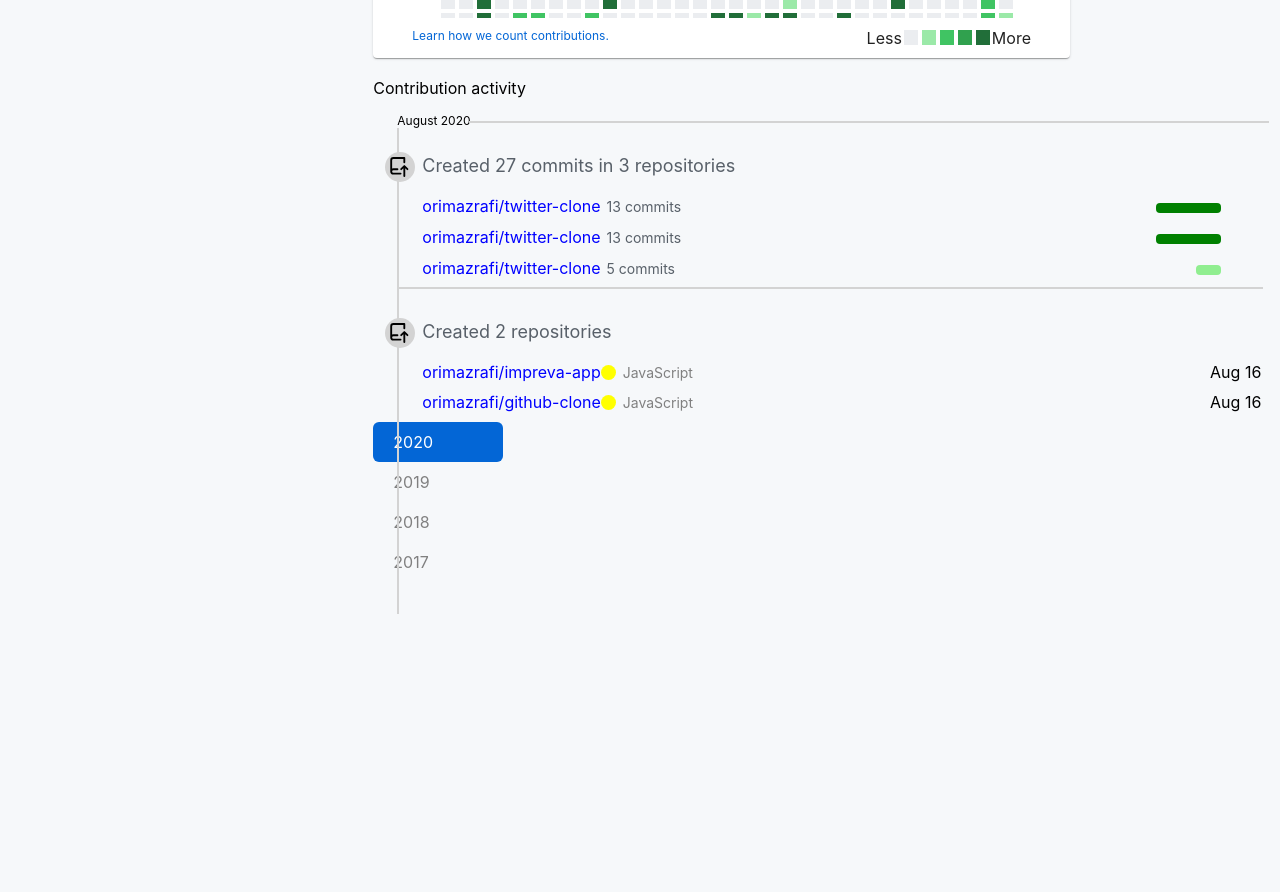
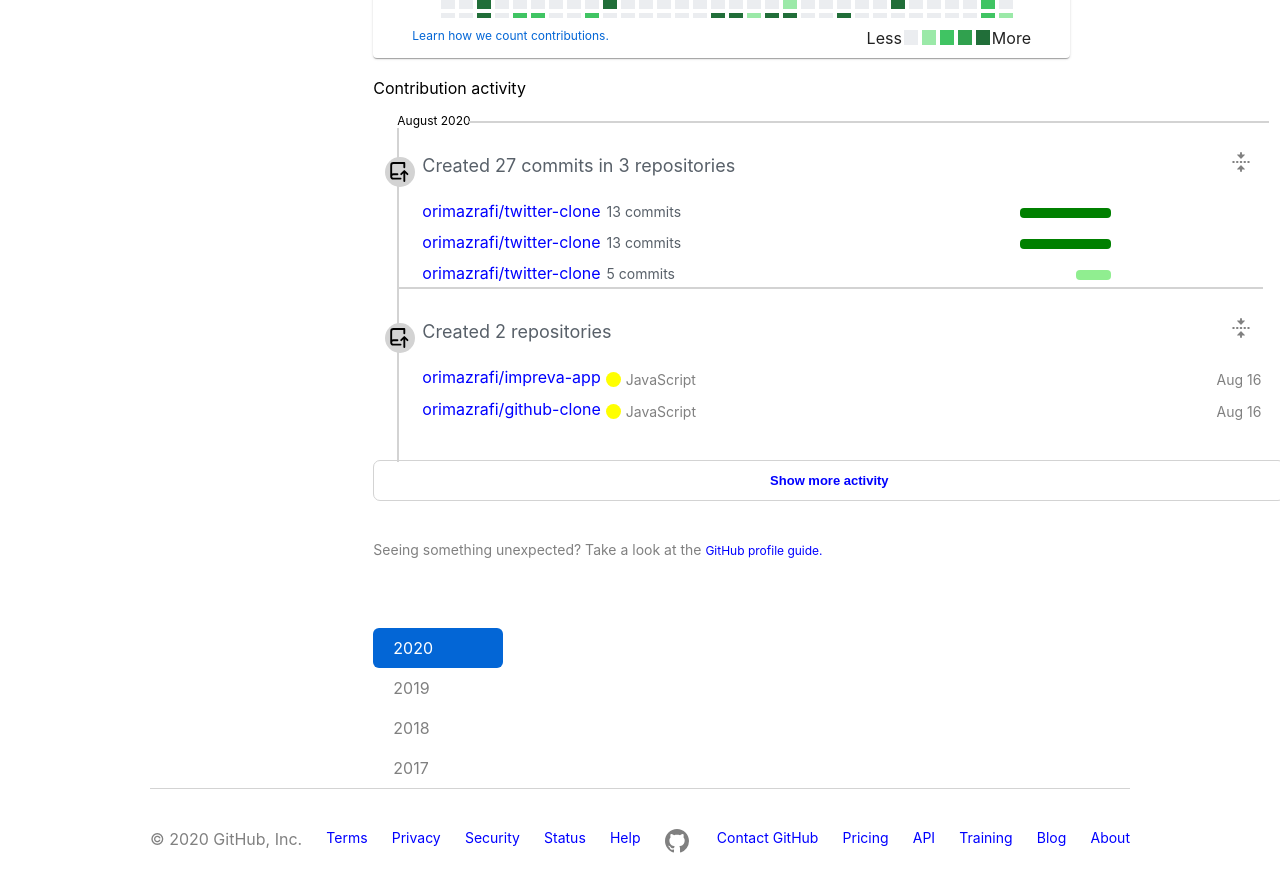
Before and after one commit to orimazrafi/github-clone, a React (Create React App) app: page /profile in a window 1280 px wide. Shown: the part 880-1772 px from the top of the page. Before the commit the page ends 1515 px from the top, so only its background shows below. Built offline with nearby package versions, Linux system fonts and the light colour scheme.

Commit message:
Handle main profile to the bottom.

```diff
--- a/src/components/BorderBottom/BorderBottom.js
+++ b/src/components/BorderBottom/BorderBottom.js
@@ -1,3 +1,3 @@
 import React from 'react'
 
-export const BorderBottom = (props) => <div style={{ borderBottom: "1px solid lightgray", margin: props.margin, position: props.position, top: props.top }} />
+export const BorderBottom = (props) => <div style={{ borderBottom: "1px solid lightgray", margin: props.margin, width: props.width, position: props.position, top: props.top }} />
--- a/src/components/FrameWorkAndColor/FrameWorkAndColor.js
+++ b/src/components/FrameWorkAndColor/FrameWorkAndColor.js
@@ -1,7 +1,7 @@
 import React from 'react'
 export const FrameWorkAndColor = (props) => {
     return <div>
-        <div style={{ background: props.background, display: "inline-block", marginRight: "7px", alignSelf: "center", position: "relative", borderRadius: "50%", top: "2px", height: "15px", width: "15px" }}>
+        <div style={{ background: props.background, display: "inline-block", marginRight: "7px", margin: props.margin, alignSelf: "center", position: "relative", borderRadius: "50%", top: "2px", height: "15px", width: "15px" }}>
         </div>
         <div style={{ display: "inline-block", color: props.color, fontSize: props.fontSize }}>
             {props.framework}
--- a/src/components/ProfileComponent/ProfileComponent.js
+++ b/src/components/ProfileComponent/ProfileComponent.js
@@ -1,5 +1,5 @@
 import React, { useState } from 'react'
-import { Grid, Card, Container } from '@material-ui/core'
+import { Grid, Card, Container, Button } from '@material-ui/core'
 import { ClickedText } from '../ClickedText/ClickedText'
 import { FrameWorkAndColor } from '../FrameWorkAndColor/FrameWorkAndColor'
 import { repositoriesCards } from "../../helpers"
@@ -173,12 +173,28 @@
                                 <div style={{ fontSize: "12px", marginTop: "15px" }}>
                                     {commitObject.date}
                                 </div>
-                                <div style={{ borderLeft: "2px solid lightgray", height: "40vh", position: "absolute" }}></div>
-                                <div style={{ bottom: "7px", left: commitObject.date ? "72px" : "2px", borderTop: "2px solid lightgray", width: commitObject.date ? "800px" : "864px", position: "relative" }}></div>
+                                <div style={{ borderLeft: "2px solid lightgray", minHeight: "168px", position: "absolute" }}></div>
+                                <div style={{ bottom: "7px", marginTop: commitObject.date ? "" : "-5px", left: commitObject.date ? "72px" : "2px", borderTop: "2px solid lightgray", width: commitObject.date ? "800px" : "864px", position: "relative" }}></div>
                                 <Grid style={{ marginLeft: "25px" }}>
-                                    <ClickedText fontSize="18px" margin="25px 0 0 0 " >
-                                        {commitObject.headline}
-                                    </ClickedText>
+                                    <Grid container style={{ margin: "25px 0 0 0 " }}>
+
+                                        <ClickedText fontSize="18px"  >
+                                            {commitObject.headline}
+                                        </ClickedText>
+                                        <Grid style={{ margin: "2px 0 0 auto" }}>
+
+                                            <SvgIcon
+                                                height="20px"
+                                                fill="gray"
+                                                position="relative"
+                                                margin="0 4px 0 0 "
+                                                top="-5px"
+                                                right="6px"
+                                                fillRule="evenodd"
+                                                pathname="M10.896 2H8.75V.75a.75.75 0 00-1.5 0V2H5.104a.25.25 0 00-.177.427l2.896 2.896a.25.25 0 00.354 0l2.896-2.896A.25.25 0 0010.896 2zM8.75 15.25a.75.75 0 01-1.5 0V14H5.104a.25.25 0 01-.177-.427l2.896-2.896a.25.25 0 01.354 0l2.896 2.896a.25.25 0 01-.177.427H8.75v1.25zm-6.5-6.5a.75.75 0 000-1.5h-.5a.75.75 0 000 1.5h.5zM6 8a.75.75 0 01-.75.75h-.5a.75.75 0 010-1.5h.5A.75.75 0 016 8zm2.25.75a.75.75 0 000-1.5h-.5a.75.75 0 000 1.5h.5zM12 8a.75.75 0 01-.75.75h-.5a.75.75 0 010-1.5h.5A.75.75 0 0112 8zm2.25.75a.75.75 0 000-1.5h-.5a.75.75 0 000 1.5h.5z" />
+
+                                        </Grid>
+                                    </Grid>
                                     <div style={{ padding: "10px", background: "lightgray", borderRadius: "50%", position: "relative", width: "10px", height: "10px", right: "37px", bottom: "24px" }}>
 
                                         <SvgIcon
@@ -206,32 +222,35 @@
                                                             {commit.commit}
                                                         </ClickedText>
                                                     </Grid>
-                                                    <Grid style={{ margin: "7px 40px 0 auto" }}>
-                                                        <div style={{ borderRadius: "4px", borderBottom: `10px solid ${handleLineLength(commit.commit)}`, width: commit.commit.split(" ")[0] * 5 + "px" }} ></div>
+                                                    <Grid style={{ margin: "7px 150px 0 auto" }}>
+                                                        <div style={{ borderRadius: "4px", borderBottom: `10px solid ${handleLineLength(commit.commit)}`, width: commit.commit.split(" ")[0] * 7 + "px" }} ></div>
                                                     </Grid>
                                                 </Grid>
                                                 :
                                                 <Grid container>
                                                     <Grid>
-
                                                         <FrameWorkAndColor
+                                                            margin="3px 5px 0 5px"
                                                             background={commit.framework.background}
                                                             framework={commit.framework.framework}
                                                             color="gray"
                                                             fontSize="14px"
                                                         />
                                                     </Grid>
-                                                    <Grid style={{ marginLeft: "auto" }}>
+                                                    <Grid style={{ margin: "4px 0 0.5px auto ", fontSize: "14px", color: "gray" }}>
                                                         Aug 16
                                                         </Grid>
                                                 </Grid>
-
                                             }
                                         </Grid>
                                     </Grid>)}
                                 </Grid>
                             </Container>
                         })}
+                        <button className={style.show_more_activity} style={{ border: "1px solid lightgray", background: "white", fontSize: "13px", fontWeight: "600", padding: "12px", width: "100%", borderRadius: "7px", color: "blue" }}>Show more activity</button>
+                        <div style={{ margin: "40px 0 70px 0", color: "gray", fontSize: "14px" }}>
+                            Seeing something unexpected? Take a look at the <ClickedText inlineBlock="inline-block" color="blue" underline="underline">
+                                GitHub profile guide.    </ClickedText></div>
                     </Grid>
                 </Grid>
             </Grid>
--- a/src/components/ProfileComponent/style.module.scss
+++ b/src/components/ProfileComponent/style.module.scss
@@ -38,3 +38,12 @@
         background: #f8f2f2;
     }
 }
+
+.show_more_activity {
+    margin: 29px 0 0 0;
+
+    &:hover {
+        background: lightslategrey;
+        cursor: pointer;
+    }
+}
--- a/src/views/Profile/Profile.js
+++ b/src/views/Profile/Profile.js
@@ -6,13 +6,15 @@
 import { Switch, Route } from 'react-router-dom';
 import { ProfileComponent } from './../../components/ProfileComponent/ProfileComponent';
 import { TabComponent } from './../../components/TabComponent/TabComponent';
+import { SvgIcon } from './../../components/SvgIcon/SvgIcon';
+import { ClickedText } from '../../components/ClickedText/ClickedText';
 export const Profile = props => {
     const [value, setValue] = useState(0);
 
     const handleChange = (event, newValue) => {
         setValue(newValue);
     };
-    return <div>
+    return <div style={{ background: "white" }}>
         <BorderBottom position="relative" top="100px" />
         <Grid container style={{ padding: "53px 150px" }}>
             <Grid item xs={2}>
@@ -75,6 +77,35 @@
                     <Route path="/profile/tab" component={TabComponent} />
                 </Switch>
             </Grid>
+            <BorderBottom width="100%" />
+            <Grid container style={{ justifyContent: "space-between", marginTop: "40px" }}>
+                <Grid style={{ color: "gray" }}>© 2020 GitHub, Inc.</Grid>
+                {[
+                    "Terms",
+                    "Privacy",
+                    "Security",
+                    "Status",
+                    "Help",
+                    "icon",
+                    "Contact GitHub",
+                    "Pricing",
+                    "API",
+                    "Training",
+                    "Blog",
+                    "About"
+                ].map(icon => icon !== "icon" ? <Grid key={Math.random()}><ClickedText color="blue" underline="underline" fontSize="14px">
+                    {icon} </ClickedText></Grid> : <div key={Math.random()}><SvgIcon
+
+                        height="24px"
+                        fill="gray"
+                        position="relative"
+                        margin="0 4px 0 0 "
+                        fillRule="evenodd"
+                        pathname="M8 0C3.58 0 0 3.58 0 8c0 3.54 2.29 6.53 5.47 7.59.4.07.55-.17.55-.38 0-.19-.01-.82-.01-1.49-2.01.37-2.53-.49-2.69-.94-.09-.23-.48-.94-.82-1.13-.28-.15-.68-.52-.01-.53.63-.01 1.08.58 1.23.82.72 1.21 1.87.87 2.33.66.07-.52.28-.87.51-1.07-1.78-.2-3.64-.89-3.64-3.95 0-.87.31-1.59.82-2.15-.08-.2-.36-1.02.08-2.12 0 0 .67-.21 2.2.82.64-.18 1.32-.27 2-.27.68 0 1.36.09 2 .27 1.53-1.04 2.2-.82 2.2-.82.44 1.1.16 1.92.08 2.12.51.56.82 1.27.82 2.15 0 3.07-1.87 3.75-3.65 3.95.29.25.54.73.54 1.48 0 1.07-.01 1.93-.01 2.2 0 .21.15.46.55.38A8.013 8.013 0 0016 8c0-4.42-3.58-8-8-8z" />
+                    </div>
+                )}
+            </Grid>
+
         </Grid>
     </div>
 }
```
